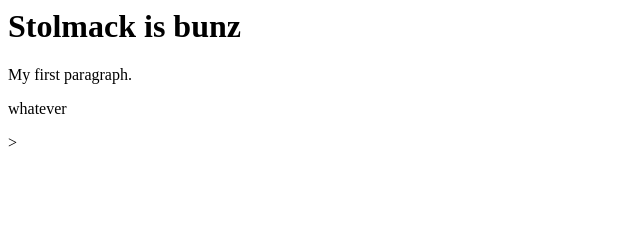
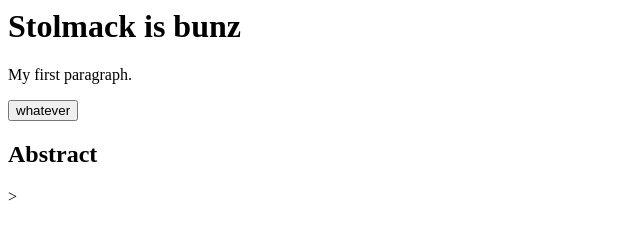
Before and after one commit to ConnorCallahan01/h4h2021, a plain HTML site: page index.html in a window 1280 px wide. Shown: the whole page, without its empty margins (0-640 px from the left). Drawn offline with Linux system fonts and the light colour scheme.

Commit message:
NEw studd

```diff
--- a/index.html
+++ b/index.html
@@ -11,7 +11,8 @@
 
 <h1>Stolmack is bunz </h1>
 <p>My first paragraph. </p>
-<p> whatever </p>
+<button id = 'firstButton' onclick = 'submitClick()'> whatever </button>
+<h2 id = 'abstract'> Abstract </h2>
 
 
 
--- a/index.js
+++ b/index.js
@@ -0,0 +1,12 @@
+
+
+var firstButton = document.getElementbyId("firstButton");
+var abstract = document.getElementbyId("abstract");
+
+function submitClick() {
+  window.alert("Working");
+  var firebaseRef = firebase.database().ref();
+
+  firebaseRef.child("Text").set("someValue");
+
+}
```
Also changed, not shown: FeedPage.html (added), FeedPage.js (added).
